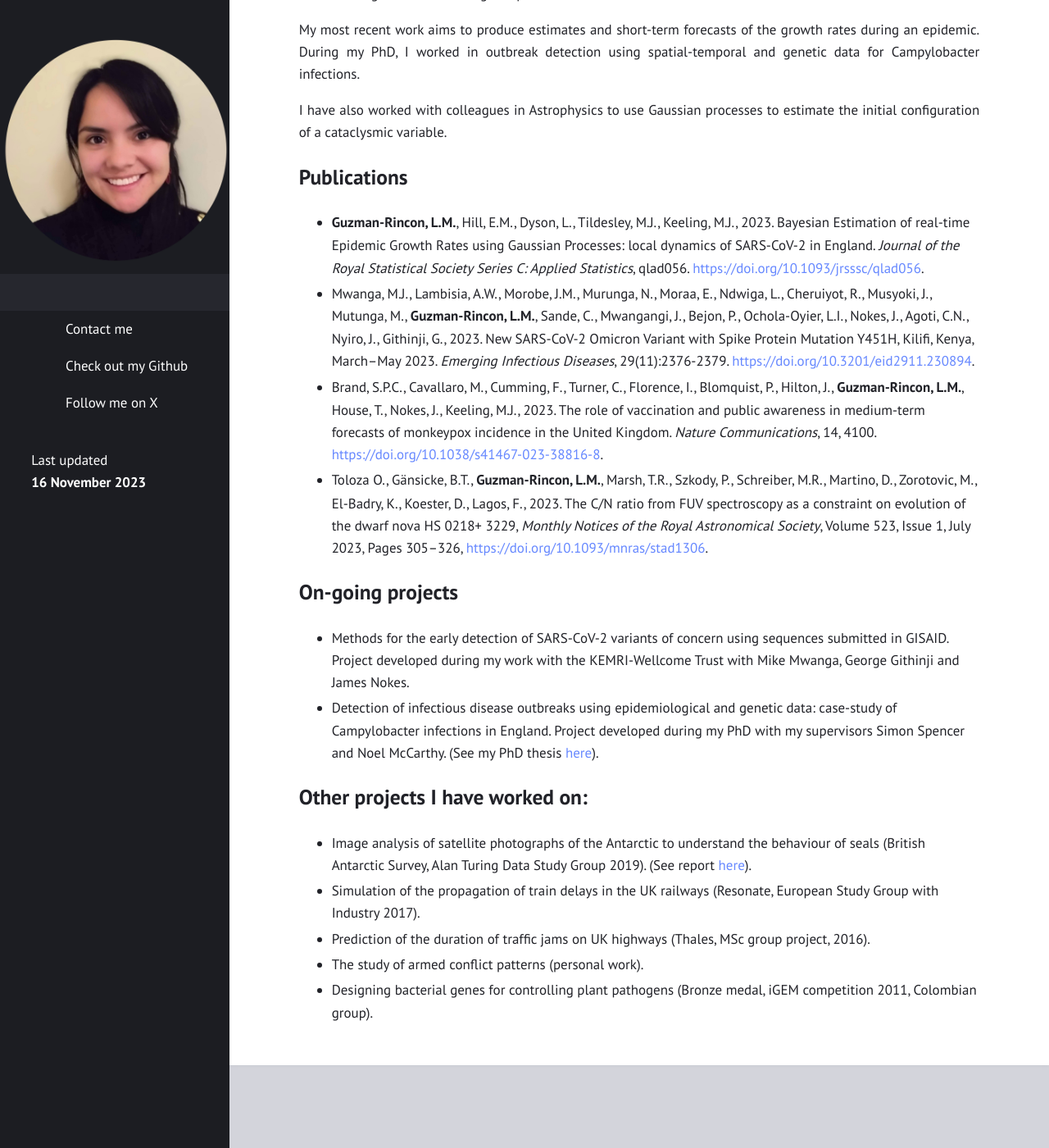
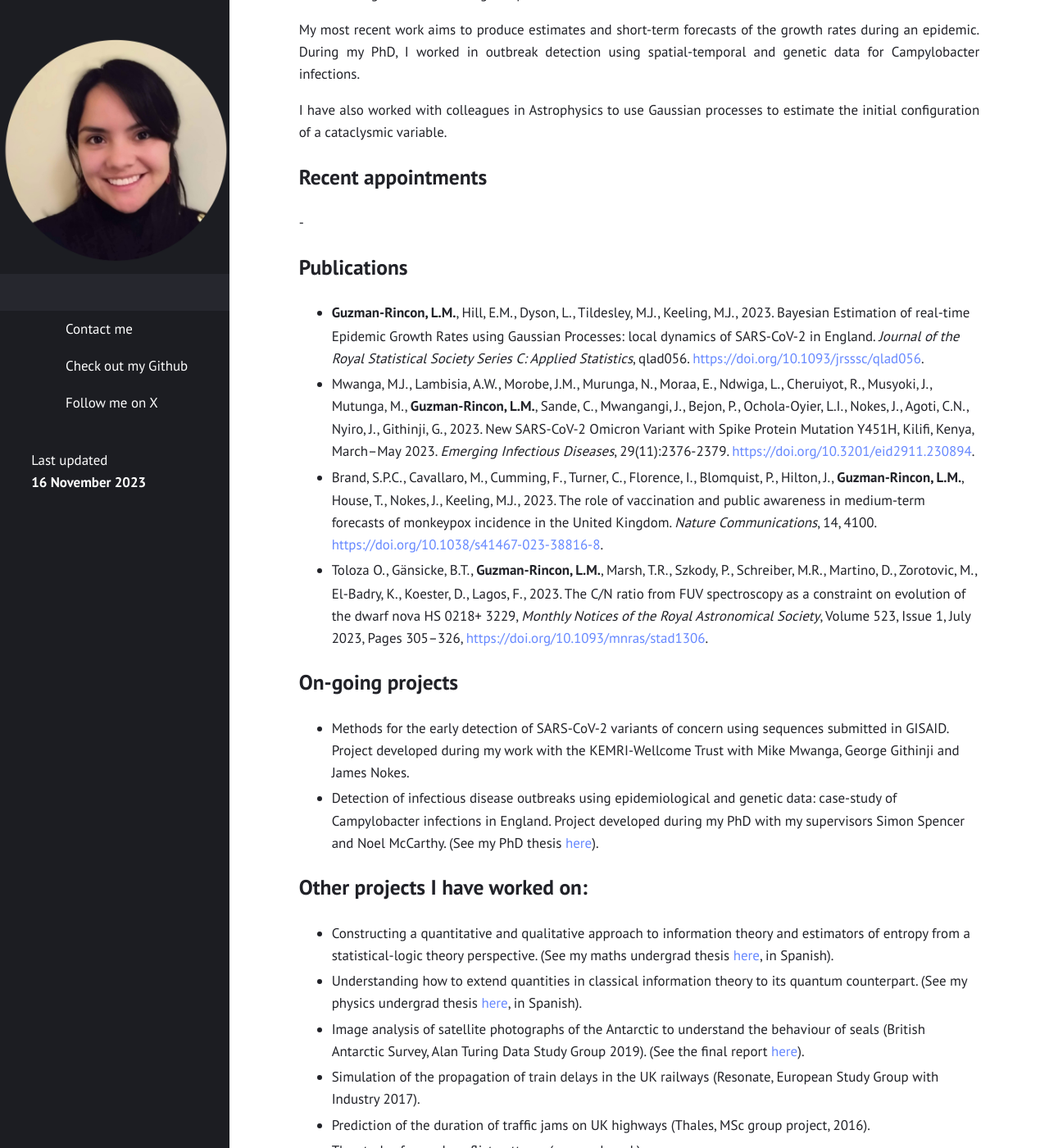
Before and after one commit to lauraguzmanrincon/lauraguzmanrincon.github.io, a Jekyll site: the page built from index.md, in a window 1280 px wide and 1400 px high, scrolled down 340 px. Shown: the whole window at 82% size. Built offline with Jekyll 4.4.1, drawn with Linux system fonts in a browser that asks for light colours.

Commit message:
Update index.md

```diff
--- a/index.md
+++ b/index.md
@@ -15,6 +15,10 @@ My most recent work aims to produce estimates and short-term forecasts of the gr
 
 I have also worked with colleagues in Astrophysics to use Gaussian processes to estimate the initial configuration of a cataclysmic variable.
 
+## Recent appointments
+
+-
+
 ## Publications
 
 - **Guzman-Rincon, L.M.**, Hill, E.M., Dyson, L., Tildesley, M.J., Keeling, M.J., 2023. Bayesian Estimation of real-time Epidemic Growth Rates using Gaussian Processes: local dynamics of SARS-CoV-2 in England. _Journal of the Royal Statistical Society Series C: Applied Statistics_, qlad056. [https://doi.org/10.1093/jrsssc/qlad056](https://doi.org/10.1093/jrsssc/qlad056).
@@ -28,7 +32,9 @@ I have also worked with colleagues in Astrophysics to use Gaussian processes to
 
 ## Other projects I have worked on:
 
-- Image analysis of satellite photographs of the Antarctic to understand the behaviour of seals (British Antarctic Survey, Alan Turing Data Study Group 2019). (See report [here](https://www.turing.ac.uk/sites/default/files/2020-02/the_alan_turing_institute_data_study_group_final_report_-_british_antarctic_survey.pdf)).
+- Constructing a quantitative and qualitative approach to information theory and estimators of entropy from a statistical-logic theory perspective. (See my maths undergrad thesis [here](https://warwick.ac.uk/fac/sci/mathsys/people/students/mathsysi/guzmanrincon/tesismate.pdf), in Spanish).
+- Understanding how to extend quantities in classical information theory to its quantum counterpart. (See my physics undergrad thesis [here](https://warwick.ac.uk/fac/sci/mathsys/people/students/mathsysi/guzmanrincon/tesisfisica.pdf), in Spanish).
+- Image analysis of satellite photographs of the Antarctic to understand the behaviour of seals (British Antarctic Survey, Alan Turing Data Study Group 2019). (See the final report [here](https://www.turing.ac.uk/sites/default/files/2020-02/the_alan_turing_institute_data_study_group_final_report_-_british_antarctic_survey.pdf)).
 - Simulation of the propagation of train delays in the UK railways (Resonate, European Study Group with Industry 2017).
 - Prediction of the duration of traffic jams on UK highways (Thales, MSc group project, 2016).
 - The study of armed conflict patterns (personal work).
```
